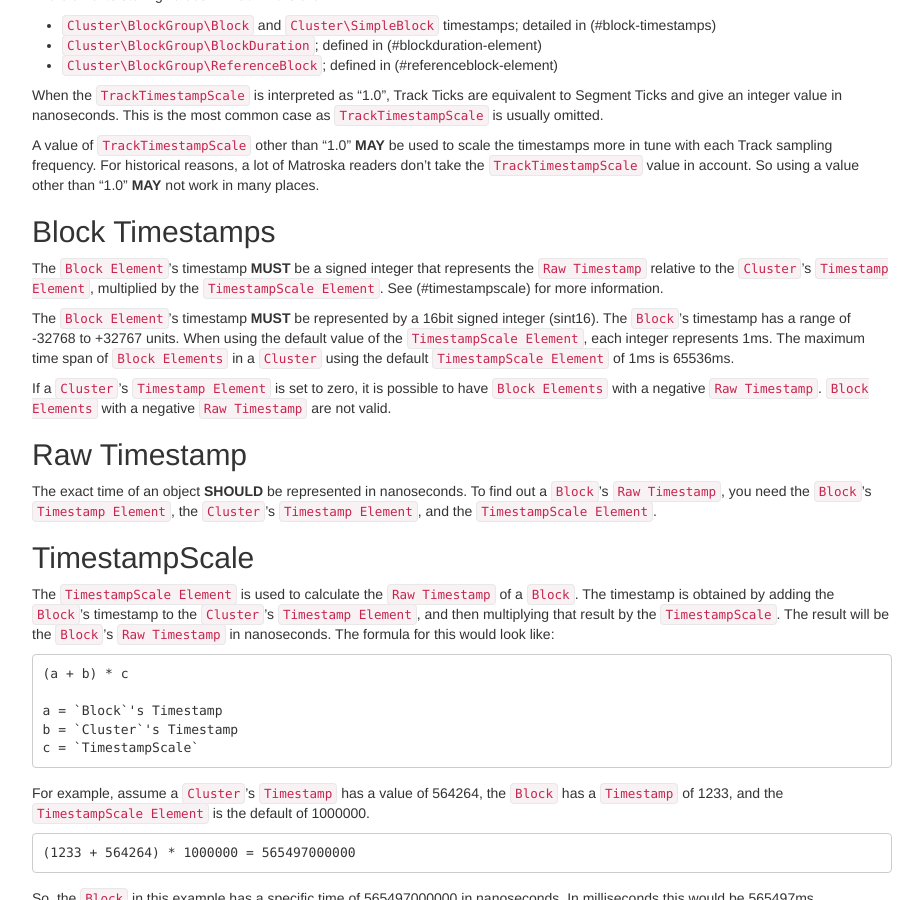
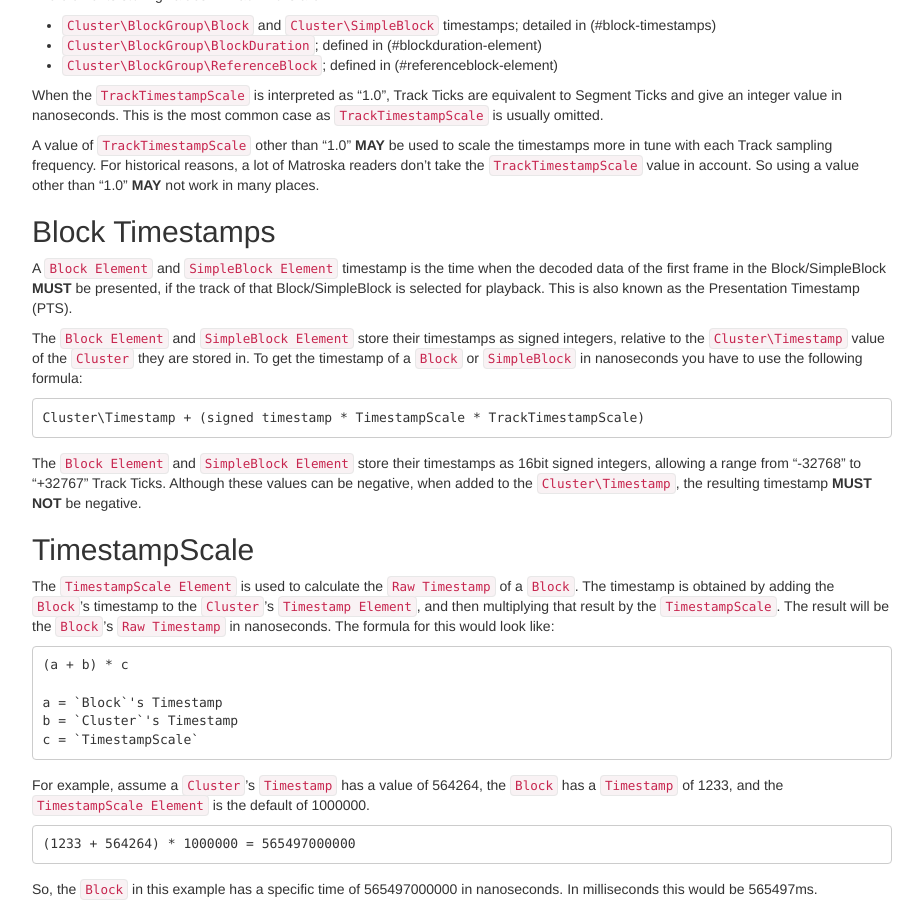
Before and after one commit to ietf-wg-cellar/matroska-specification, a Jekyll site: the page built from notes.md, in a window 1280 px wide and 900 px high, scrolled down 4593 px. Shown: the whole window, without its empty margins (273-1196 px from the left). Built offline with Jekyll 4.4.1, drawn with Linux system fonts in a browser that asks for light colours.

Commit message:
rewrite the Block Timestamps section
- use the proper formula
- mention it's a PTS
- make global negative timestamps invalid normative

```diff
--- a/notes.md
+++ b/notes.md
@@ -328,23 +328,20 @@ So using a value other than "1.0" **MAY** not work in many places.
 
 ## Block Timestamps
 
-The `Block Element`'s timestamp **MUST** be a signed integer that represents the
-`Raw Timestamp` relative to the `Cluster`'s `Timestamp Element`, multiplied by the
-`TimestampScale Element`. See (#timestampscale) for more information.
+A `Block Element` and `SimpleBlock Element` timestamp is the time when the decoded data of the first
+frame in the Block/SimpleBlock **MUST** be presented, if the track of that Block/SimpleBlock is selected for playback.
+This is also known as the Presentation Timestamp (PTS).
 
-The `Block Element`'s timestamp **MUST** be represented by a 16bit signed integer (sint16).
-The `Block`'s timestamp has a range of -32768 to +32767 units. When using the default value
-of the `TimestampScale Element`, each integer represents 1ms. The maximum time span of
-`Block Elements` in a `Cluster` using the default `TimestampScale Element` of 1ms is 65536ms.
+The `Block Element` and `SimpleBlock Element` store their timestamps as signed integers, relative
+to the `Cluster\Timestamp` value of the `Cluster` they are stored in.
+To get the timestamp of a `Block` or `SimpleBlock` in nanoseconds you have to use the following formula:
 
-If a `Cluster`'s `Timestamp Element` is set to zero, it is possible to have `Block Elements`
-with a negative `Raw Timestamp`. `Block Elements` with a negative `Raw Timestamp` are not valid.
+    Cluster\Timestamp + (signed timestamp * TimestampScale * TrackTimestampScale)
 
-## Raw Timestamp
+The `Block Element` and `SimpleBlock Element` store their timestamps as 16bit signed integers,
+allowing a range from "-32768" to "+32767" Track Ticks.
+Although these values can be negative, when added to the `Cluster\Timestamp`, the resulting timestamp **MUST NOT** be negative.
 
-The exact time of an object **SHOULD** be represented in nanoseconds. To find out a `Block`'s
-`Raw Timestamp`, you need the `Block`'s `Timestamp Element`, the `Cluster`'s `Timestamp Element`,
-and the `TimestampScale Element`.
 
 ## TimestampScale
 
```
